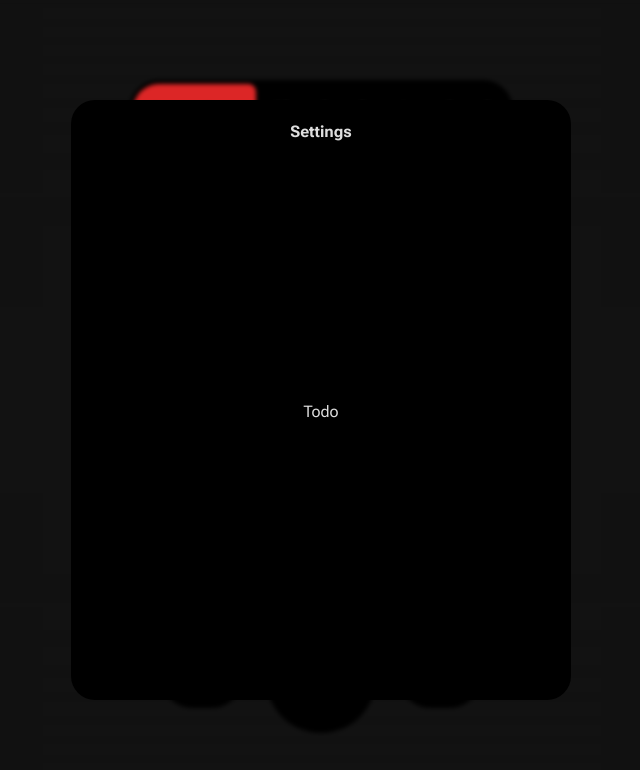
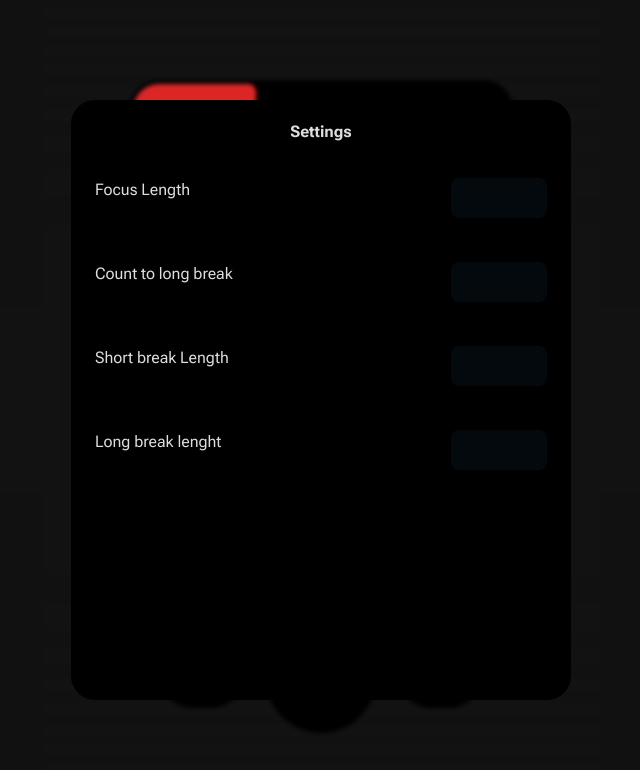
Before and after one commit to sorooshdp/Pomodoro-tracker, a React (Vite) app: page / in a window 1280 px wide. Both pictures are taken after a click on the element 521 px from the left and 678 px from the top of the page. Shown: the top 770 px of the page, without its empty margins (319-959 px from the left). Built offline with nearby package versions, Linux system fonts and the light colour scheme.

Commit message:
feat: SettingItems component

```diff
--- /dev/null
+++ b/src/components/SettingItems.tsx
@@ -0,0 +1,24 @@
+const SettingItems = () => {
+    return (
+        <div className=" w-[100%] h-[100%] top-[60px] flex flex-col gap-y-[20px]">
+            <div className="flex justify-between p-[12px] mt-[30px]">
+                <label htmlFor="focus-length">Focus Length</label>
+                <input type="number" />
+            </div>
+            <div className="flex justify-between p-[12px]">
+                <label htmlFor="focus-length">Count to long break</label>
+                <input type="number" />
+            </div>
+            <div className="flex justify-between p-[12px]">
+                <label htmlFor="focus-length">Short break Length</label>
+                <input type="number" />
+            </div>
+            <div className="flex justify-between p-[12px]">
+                <label htmlFor="focus-length">Long break lenght</label>
+                <input type="number" />
+            </div>
+        </div>
+    );
+};
+
+export default SettingItems;
--- a/src/components/Settings.tsx
+++ b/src/components/Settings.tsx
@@ -2,6 +2,7 @@ import { memo, useCallback, useMemo } from "react";
 import { useGlobal } from "../hooks/Global";
 import Dialog from "./Dialog";
 import { createPortal } from "react-dom";
+import SettingItems from "./SettingItems";
 
 const settingsDialogData = { w: 500, h: 600, title: "Settings" };
 
@@ -12,7 +13,7 @@ const Settings = memo(() => {
         setGlobalKey("settingsShow", newState);
     }, []);
 
-    const dialogChildren = useMemo(() => <div className="center">Todo</div>, []);
+    const dialogChildren = useMemo(() => <SettingItems />, []);
 
     return createPortal(
         <>
--- a/src/index.css
+++ b/src/index.css
@@ -71,3 +71,15 @@ h1 {
     left: 50%;
     transform: translate(-50%, -50%);
 }
+
+input[type=number] {
+    width: 96px;
+    height: 40px;
+    background-color: var(--bg-color);
+    border-radius: 8px;
+}
+
+input[type=number]::-webkit-inner-spin-button {
+    width: 30px;
+    height: 18px;
+}
```
Also changed, not shown: src/components/Setting.tsx (deleted, +0 -114 lines).
